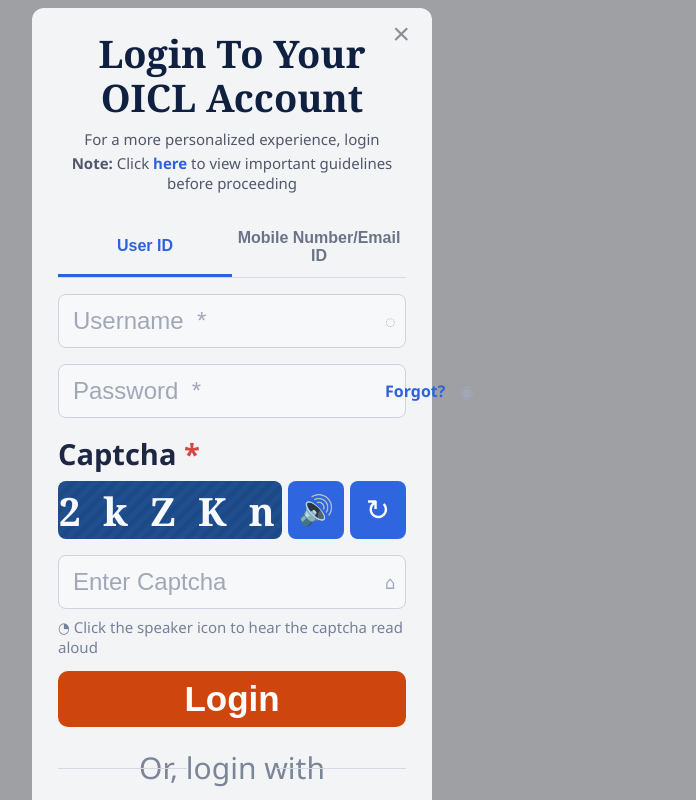
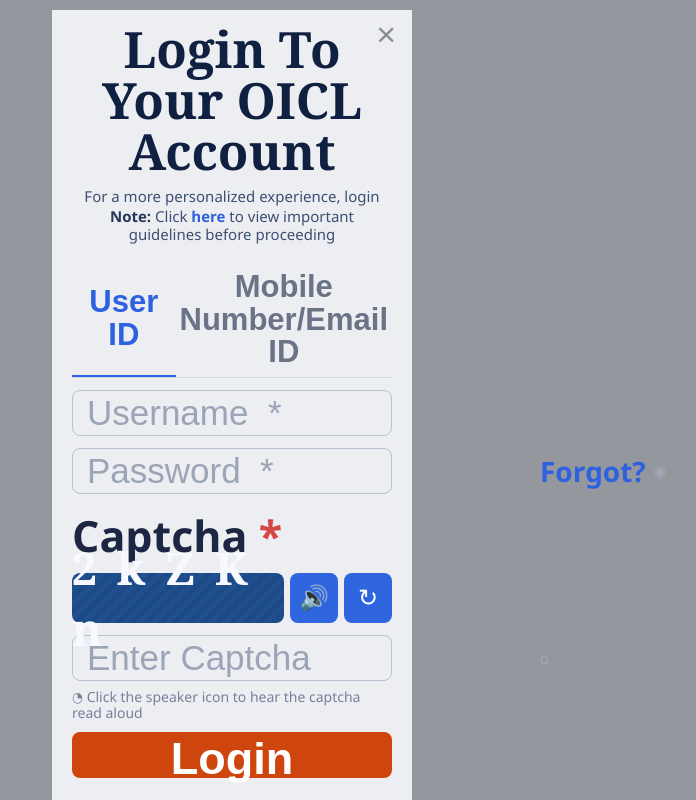
Before and after one commit to Himanshu6868/oicl-cattle-claim, a React (Vite) app: page / in a window 1280 px wide. Shown: the top 800 px of the page, without its empty margins (408-1104 px from the left). Built offline with nearby package versions, Linux system fonts and the light colour scheme.

Commit message:
Adjust login modal CSS to match intended layout

```diff
--- a/src/App.css
+++ b/src/App.css
@@ -1,20 +1,20 @@
 .page-bg {
   min-height: 100vh;
   margin: 0;
-  background: #9ea0a4;
+  background: #94979d;
   display: flex;
   justify-content: center;
-  align-items: center;
-  padding: 8px;
+  align-items: flex-start;
+  padding: 10px 8px;
   font-family: 'Segoe UI', Tahoma, Geneva, Verdana, sans-serif;
 }
 
 .login-card {
-  width: 400px;
+  width: 360px;
   max-width: 100%;
-  background: #f3f4f6;
-  border-radius: 12px;
-  padding: 24px 26px 20px;
+  background: #eceef2;
+  border-radius: 0;
+  padding: 14px 20px 18px;
   position: relative;
   box-sizing: border-box;
   color: #102040;
@@ -22,21 +22,21 @@
 
 .close-btn {
   position: absolute;
-  right: 16px;
-  top: 10px;
+  right: 10px;
+  top: 6px;
   border: 0;
   background: transparent;
   color: #8a8d95;
-  font-size: 30px;
+  font-size: 34px;
   line-height: 1;
   cursor: pointer;
 }
 
 h1 {
-  margin: 0;
+  margin: 0 24px;
   text-align: center;
-  font-size: 38px;
-  line-height: 1.15;
+  font-size: 50px;
+  line-height: 1.02;
   font-family: Georgia, 'Times New Roman', Times, serif;
   font-weight: 700;
 }
@@ -45,12 +45,17 @@
 .note-line {
   margin: 10px 0 0;
   text-align: center;
-  color: #50576a;
+  color: #3d4f72;
   font-size: 15px;
+  line-height: 1.2;
 }
 
 .note-line {
-  margin-top: 4px;
+  margin-top: 2px;
+}
+
+.note-line strong {
+  color: #24365a;
 }
 
 .note-line a,
@@ -62,7 +67,7 @@
 }
 
 .tab-row {
-  margin-top: 24px;
+  margin-top: 18px;
   display: flex;
   border-bottom: 1px solid #d6dae4;
 }
@@ -72,22 +77,23 @@
   background: transparent;
   border: 0;
   color: #6b7487;
-  padding: 12px 4px;
-  font-size: 16px;
+  padding: 10px 4px 8px;
+  font-size: 31px;
   font-weight: 600;
   cursor: pointer;
+  line-height: 1.05;
 }
 
 .tab.active {
   color: #2e61df;
-  border-bottom: 3px solid #2e61df;
+  border-bottom: 2px solid #2e61df;
 }
 
 .field-wrap {
-  margin-top: 16px;
-  border: 1px solid #cdd2dd;
+  margin-top: 12px;
+  border: 1px solid #b9c1d1;
   border-radius: 8px;
-  background: #f7f8fa;
+  background: #eceef2;
   display: flex;
   align-items: center;
   padding: 0 12px;
@@ -97,30 +103,31 @@
   flex: 1;
   border: 0;
   background: transparent;
-  height: 52px;
-  font-size: 24px;
+  height: 44px;
+  font-size: 35px;
   color: #4d5568;
   outline: none;
 }
 
 .field-wrap input::placeholder {
-  color: #a0a8b8;
+  color: #9ca5b7;
 }
 
 .trailing-icon,
 .eye {
   color: #a0a8b8;
-  font-size: 18px;
+  font-size: 16px;
 }
 
 .forgot {
-  margin-right: 14px;
+  margin-right: 8px;
+  font-size: 28px;
 }
 
 .captcha-label {
   display: block;
-  margin-top: 16px;
-  font-size: 29px;
+  margin-top: 12px;
+  font-size: 43px;
   font-weight: 700;
   color: #1d2744;
 }
@@ -132,12 +139,12 @@
 .captcha-row {
   margin-top: 8px;
   display: grid;
-  grid-template-columns: 1fr 56px 56px;
+  grid-template-columns: 1fr 48px 48px;
   gap: 6px;
 }
 
 .captcha-box {
-  height: 58px;
+  height: 50px;
   border-radius: 8px;
   background: repeating-linear-gradient(
     -45deg,
@@ -150,8 +157,8 @@
   display: flex;
   justify-content: center;
   align-items: center;
-  letter-spacing: 6px;
-  font-size: 39px;
+  letter-spacing: 4px;
+  font-size: 45px;
   font-family: Georgia, 'Times New Roman', Times, serif;
   font-weight: 700;
 }
@@ -161,34 +168,35 @@
   border-radius: 8px;
   background: #2f66e0;
   color: #fff;
-  font-size: 29px;
+  font-size: 24px;
   cursor: pointer;
 }
 
 .help-text {
-  margin: 8px 0 14px;
-  font-size: 15px;
+  margin: 8px 0 10px;
+  font-size: 14px;
   color: #768099;
+  line-height: 1.2;
 }
 
 .login-btn {
   width: 100%;
-  height: 56px;
+  height: 46px;
   border: 0;
-  border-radius: 10px;
+  border-radius: 8px;
   background: #cf450e;
   color: #fff;
-  font-size: 35px;
+  font-size: 45px;
   font-weight: 700;
   cursor: pointer;
 }
 
 .divider {
-  margin: 20px 0 14px;
+  margin: 14px 0 10px;
   position: relative;
   text-align: center;
   color: #7c8598;
-  font-size: 30px;
+  font-size: 45px;
 }
 
 .divider::before,
@@ -196,7 +204,7 @@
   content: '';
   position: absolute;
   top: 50%;
-  width: 37%;
+  width: 35%;
   border-top: 1px solid #d4d8e2;
 }
 
@@ -219,42 +227,60 @@
   border-radius: 999px;
   background: #f8f9fb;
   color: #1d2744;
-  min-height: 48px;
-  font-size: 24px;
+  min-height: 42px;
+  font-size: 39px;
 }
 
 .guide-btn {
-  margin: 12px auto 0;
+  margin: 10px auto 0;
   display: block;
   border: 1px solid #c5ccd9;
   border-radius: 999px;
   background: #f8f9fb;
   color: #263252;
-  min-height: 42px;
-  padding: 0 18px;
-  font-size: 26px;
+  min-height: 40px;
+  padding: 0 16px;
+  font-size: 37px;
 }
 
 .signup-line {
-  margin: 14px 0 0;
+  margin: 10px 0 0;
   text-align: center;
   color: #3e4558;
-  font-size: 30px;
+  font-size: 44px;
 }
 
-@media (max-width: 780px) {
-  h1 {
-    font-size: 38px;
+@media (max-width: 920px) {
+  .login-card {
+    width: min(360px, 100%);
   }
 
-  .field-wrap input,
-  .captcha-label,
+  h1 {
+    margin: 0;
+    font-size: 50px;
+  }
+
+  .tab {
+    font-size: 31px;
+  }
+
+  .field-wrap input {
+    font-size: 35px;
+  }
+
+  .captcha-label {
+    font-size: 43px;
+  }
+
+  .captcha-box {
+    font-size: 45px;
+  }
+
   .login-btn,
   .divider,
   .social-btn,
   .guide-btn,
-  .signup-line,
-  .captcha-box {
-    font-size: clamp(18px, 4.8vw, 34px);
+  .signup-line {
+    font-size: clamp(35px, 8.8vw, 45px);
   }
 }
```
